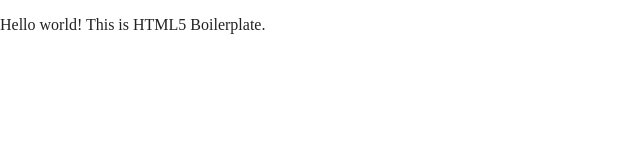
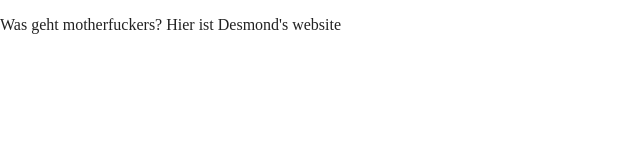
Before and after one commit to desbast/desbast.github.io, a website built with Parcel: page index.html in a window 1280 px wide. Shown: the whole page, without its empty margins (0-640 px from the left). Built offline with nearby package versions, Linux system fonts and the light colour scheme.

Commit message:
First Edit
Just a minor test tweak.

```diff
--- a/index.html
+++ b/index.html
@@ -25,7 +25,7 @@
 <body>
 
   <!-- Add your site or application content here -->
-  <p>Hello world! This is HTML5 Boilerplate.</p>
+  <p>Was geht motherfuckers? Hier ist Desmond's website</p>
   <script src="js/vendor/modernizr-3.11.2.min.js"></script>
   <script src="js/plugins.js"></script>
   <script src="js/main.js"></script>
```
